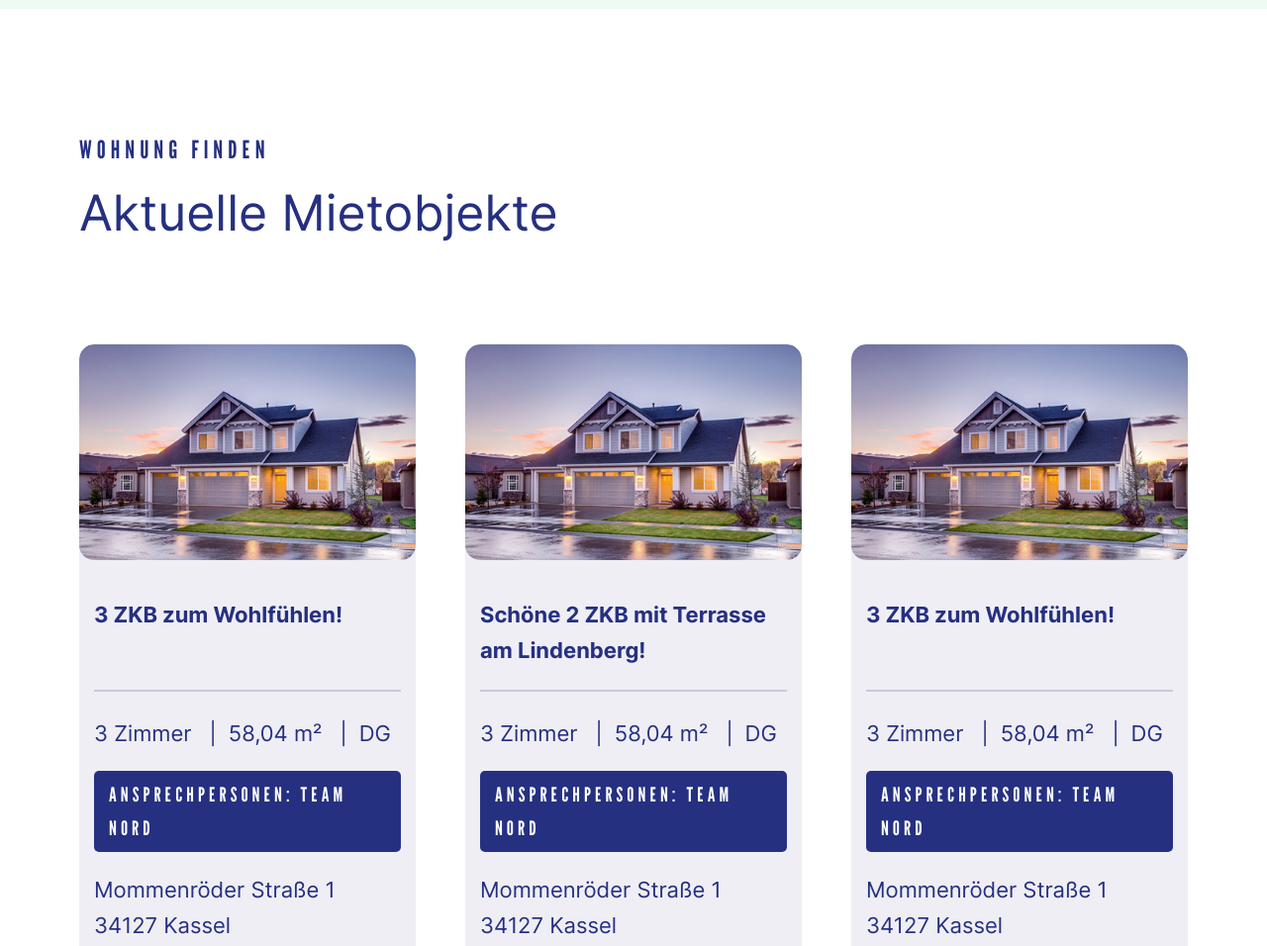
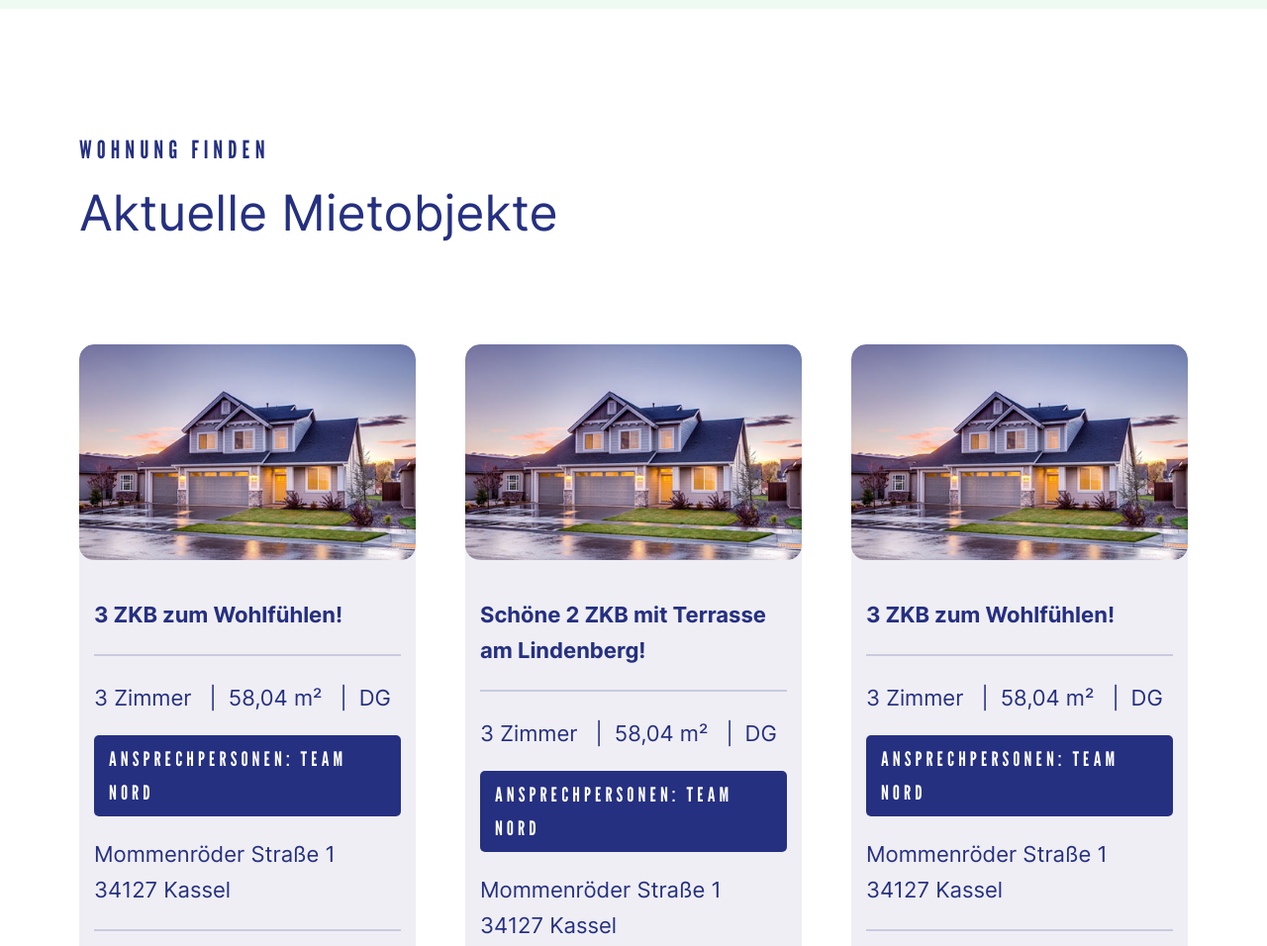
Before and after one commit to sujaygoswami/fortress6-gwg, a website: page html-master/page-2.html in a window 1280 px wide. Shown: the part 1300-2256 px from the top of the page at 99% size. Drawn offline with Linux system fonts and the light colour scheme.

Commit message:
development changes 12-07-2023 2nd

```diff
--- a/html-master/JavaScript/init/main.js
+++ b/html-master/JavaScript/init/main.js
@@ -296,7 +296,7 @@ jQuery('.product-detail-gallery .main-carousel').slick({
 
 // overlay image with text card gallery
 
-jQuery('.responsive-carousel-view.type1').each(function(){
+jQuery('.responsive-carousel-view:not(.responsive-carousel-view-negative).type1').each(function(){
   if ($(window).width() < 1200) {
 
     jQuery(this).find('> .row.default-grid').removeClass('row default-grid element-gap element-gap-normal global-isotop-grid isotop-xlg-only no-row-gap has-bottom-gap');
@@ -639,7 +639,12 @@ jQuery('.uberuns-graphics-content-module').each(function(){
 // load
 jQuery(window).load(function(){
 
+var siteLoad = {}
 
+
+
+
+siteLoad.GLOBALISOTOPXLGONLY = function() {
 
   // isotop xlg only
   if ($(window).width() >= 1200) {
@@ -648,6 +653,31 @@ if ($(window).width() >= 1200) {
       itemSelector: '.my-col'
     });
   };
+
+
+};
+
+siteLoad.GLOBALISOTOPALLDEVICE = function() {
+
+  // isotop all device
+
+    jQuery('.global-isotop-grid.isotop-all-device').isotope({
+      // options
+      itemSelector: '.my-col'
+    });
+
+
+
+};
+
+
+
+
+
+setTimeout(function() {
+  siteLoad.GLOBALISOTOPXLGONLY();
+  siteLoad.GLOBALISOTOPALLDEVICE();
+}, 100);
 
 
 
@@ -665,10 +695,11 @@ if ($(window).width() >= 1200) {
   jQuery('.iconic-widget-module .the-icon').matchHeight();
   jQuery('.iconic-widget-module .the-context').matchHeight();
 
-  jQuery('.responsive-carousel-view.type1 .owl-item').matchHeight();
+  jQuery('.responsive-carousel-view:not(.responsive-carousel-view-negative).type1 .owl-item').matchHeight();
 
-
-  jQuery('.product-listing-module.responsive-carousel-view .product-title').matchHeight();
+  if ($(window).width() < 1200) {
+    jQuery('.product-listing-module.responsive-carousel-view:not(.responsive-carousel-view-negative) .product-title').matchHeight();
+  }
 
 
   jQuery('.upload-title').matchHeight();
@@ -679,17 +710,6 @@ if ($(window).width() >= 1200) {
 
 
 
-var siteLoad = {}
-
-
-
-
-siteLoad.CAPTIONSLIDERHEIGHT = function() {
-
-
-
-
-};
 
 
 
--- a/html-master/scss/_bodycontent.scss
+++ b/html-master/scss/_bodycontent.scss
@@ -3,6 +3,9 @@
 
 
     // basic
+
+
+
 
     section{
         &.has-normal-bg-img{
@@ -114,6 +117,11 @@
 
 
     .row{
+
+        &.row-gap-negative{
+            row-gap: 0px !important;
+        }
+
 
         &.default-grid:not(.no-row-gap){
             row-gap: $grid-gutter-width;
```
Also changed, not shown: html-master/Styles/style.css. Lines whose indentation alone changed are shown as unchanged.
